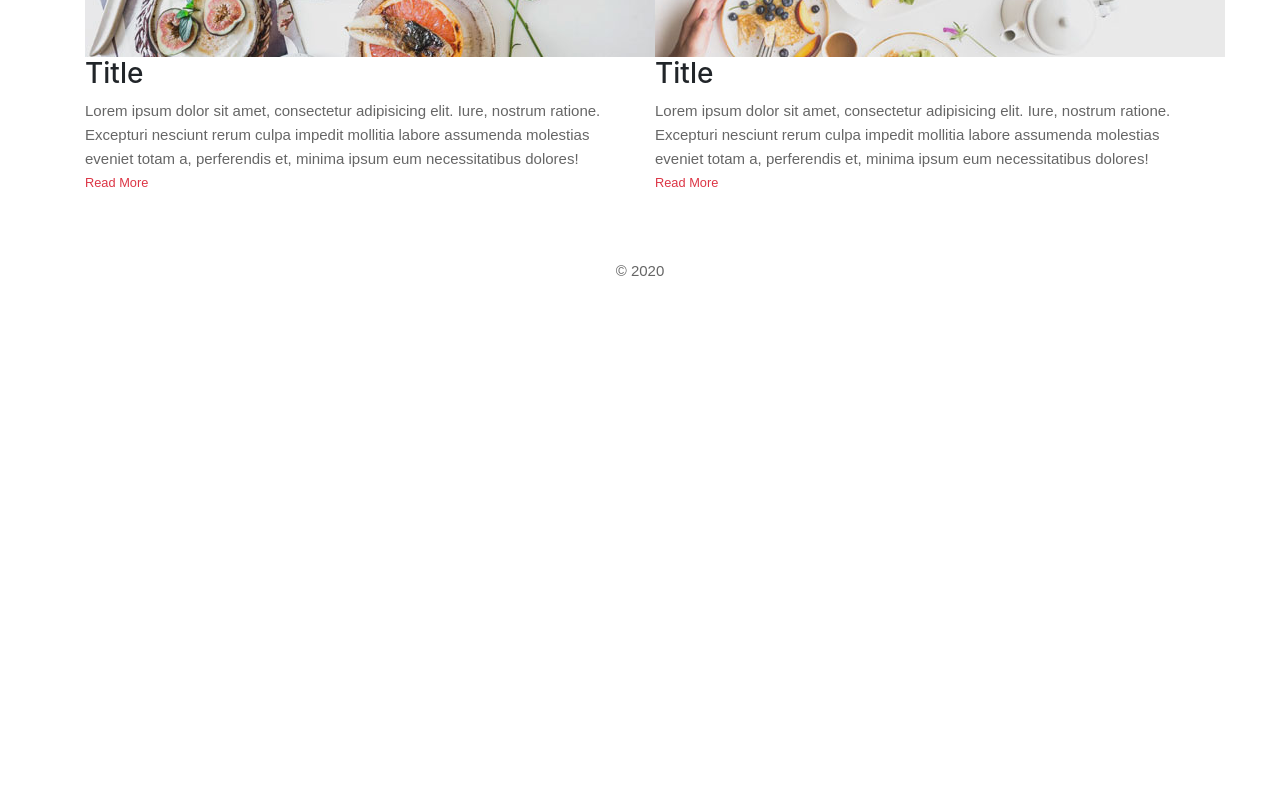
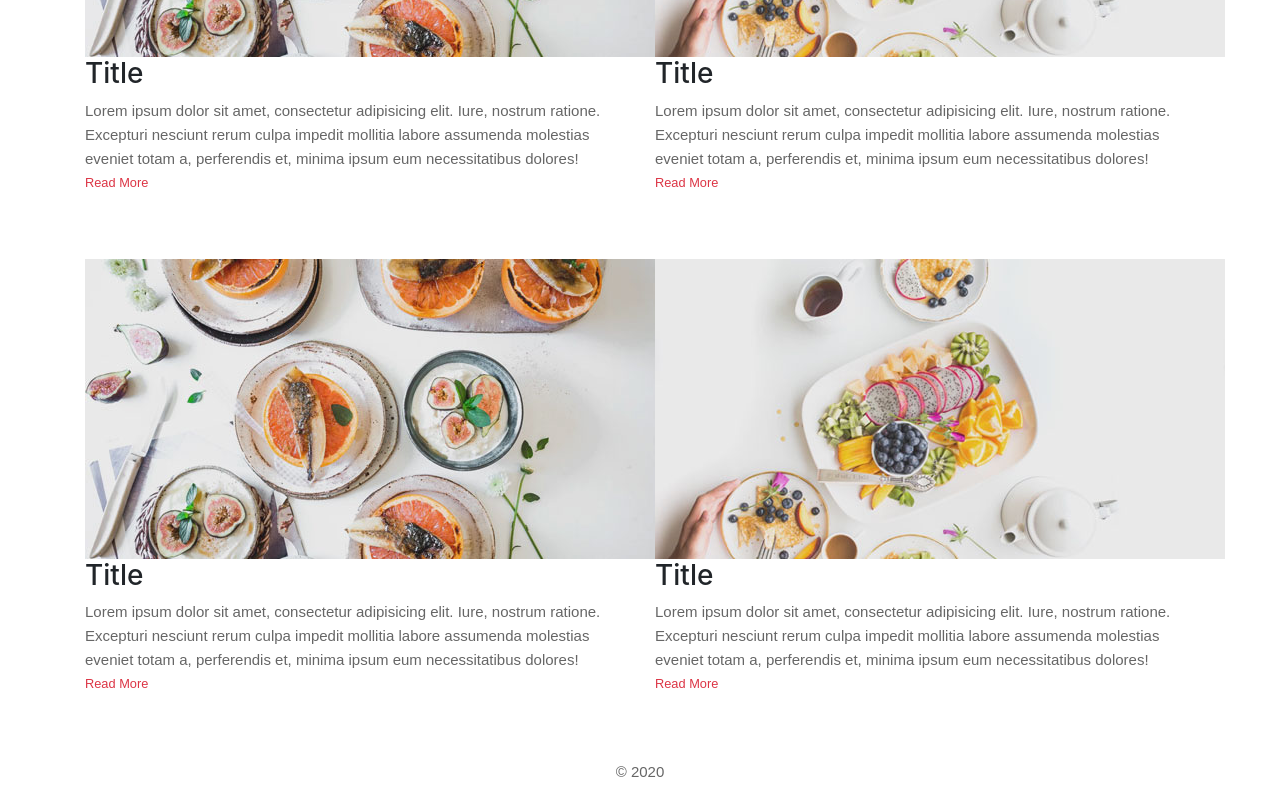
Before and after one commit to JhonathanMusa/practice-web-vue-1, a Vue app: page /lifestyle in a window 1280 px wide. Shown: the part 392-1192 px from the top of the page. Before the commit the page ends 800 px from the top, so only its background shows below. Built offline with nearby package versions, Linux system fonts and the light colour scheme.

Commit message:
changing some styles 3

```diff
--- a/public/css/style.css
+++ b/public/css/style.css
@@ -31,3 +31,8 @@ p {
 ins {
   color: #f00;
 }
+
+
+.container-home{
+  background: #f00;
+}
--- a/public/index.html
+++ b/public/index.html
@@ -1,38 +1,32 @@
 <!DOCTYPE html>
 <html lang="en">
+
 <head>
   <meta charset="utf-8" />
   <meta http-equiv="X-UA-Compatible" content="IE=edge" />
   <meta name="viewport" content="width=device-width,initial-scale=1.0" />
   <link rel="icon" href="<%= BASE_URL %>favicon.ico" />
   <link rel="stylesheet" href="css/style.css">
-    <link
-      rel="stylesheet"
-      href="https://cdn.jsdelivr.net/npm/bootstrap@4.5.3/dist/css/bootstrap.min.css"
-      integrity="sha384-TX8t27EcRE3e/ihU7zmQxVncDAy5uIKz4rEkgIXeMed4M0jlfIDPvg6uqKI2xXr2"
-      crossorigin="anonymous"
-    />
+  <link rel="stylesheet" href="https://cdn.jsdelivr.net/npm/bootstrap@4.5.3/dist/css/bootstrap.min.css"
+    integrity="sha384-TX8t27EcRE3e/ihU7zmQxVncDAy5uIKz4rEkgIXeMed4M0jlfIDPvg6uqKI2xXr2" crossorigin="anonymous" />
+  <script src="https://kit.fontawesome.com/64fe137729.js" crossorigin="anonymous"></script>
   <title><%= htmlWebpackPlugin.options.title %></title>
 </head>
+
 <body>
   <noscript>
-      <strong
-        >We're sorry but <%= htmlWebpackPlugin.options.title %> doesn't work
+    <strong>We're sorry but <%= htmlWebpackPlugin.options.title %> doesn't work
       properly without JavaScript enabled. Please enable it to
-        continue.</strong
-      >
+      continue.</strong>
   </noscript>
   <div id="app"></div>
   <!-- built files will be auto injected -->
-    <script
-      src="https://code.jquery.com/jquery-3.5.1.slim.min.js"
+  <script src="https://code.jquery.com/jquery-3.5.1.slim.min.js"
     integrity="sha384-DfXdz2htPH0lsSSs5nCTpuj/zy4C+OGpamoFVy38MVBnE+IbbVYUew+OrCXaRkfj"
-      crossorigin="anonymous"
-    ></script>
-    <script
-      src="https://cdn.jsdelivr.net/npm/bootstrap@4.5.3/dist/js/bootstrap.bundle.min.js"
+    crossorigin="anonymous"></script>
+  <script src="https://cdn.jsdelivr.net/npm/bootstrap@4.5.3/dist/js/bootstrap.bundle.min.js"
     integrity="sha384-ho+j7jyWK8fNQe+A12Hb8AhRq26LrZ/JpcUGGOn+Y7RsweNrtN/tE3MoK7ZeZDyx"
-      crossorigin="anonymous"
-    ></script>
+    crossorigin="anonymous"></script>
 </body>
+
 </html>
--- a/src/components/Footer.vue
+++ b/src/components/Footer.vue
@@ -1,7 +1,7 @@
 <template>
   <div class="app">
     <footer class="text-center">
-      <p class="mt-5">&copy; 2020</p>
+        <p class="mt-5">&copy; 2020</p>
     </footer>
   </div>
 </template>
--- a/src/components/Header.vue
+++ b/src/components/Header.vue
@@ -33,12 +33,11 @@
               Features
             </a>
             <div class="dropdown-menu" aria-labelledby="navbarDropdown">
-              <a class="dropdown-item" href="Posts"
-                ><small> Posts </small></a
+              <a class="dropdown-item" href="Posts"><small> Posts </small></a>
+              <a class="dropdown-item" href="Products"
+                ><small>Products</small></a
               >
-              <a class="dropdown-item" href="Products"><small>Products</small></a>
               <!-- <div class="dropdown-divider"></div> -->
-              <a class="dropdown-item" href="#"><small>Pages</small></a>
             </div>
           </li>
           <li class="nav-item active">
--- a/src/views/Home.vue
+++ b/src/views/Home.vue
@@ -2,8 +2,9 @@
   <div class="home">
     <Header />
     <h1 class="text-center">Home page</h1>
+
     <div class="row mt-5">
-      <div class="col-lg-8 col-md-12 text-center">
+      <div class="col-lg-8 text-center">
         <h3>Article</h3>
         <p class="text-justify">
           Lorem ipsum dolor sit amet consectetur adipisicing elit. Quae, debitis
@@ -17,7 +18,7 @@
           odit quasi deserunt a ea!
         </p>
       </div>
-      <div class="col-lg-4 col-md-12 text-center">
+      <div class="col-lg-4 text-center">
         <h3>Aside</h3>
         <p class="text-justify">
           Lorem ipsum dolor sit amet consectetur adipisicing elit. Quae, debitis
@@ -26,6 +27,7 @@
         </p>
       </div>
     </div>
+
     <div class="row mt-5">
       <div class="col-lg-6 col-md-6">
         <h3 class="text-center">Post</h3>
--- a/src/views/Lifestyle.vue
+++ b/src/views/Lifestyle.vue
@@ -3,7 +3,7 @@
     <Header />
     <h1 class="text-center mb-5">Lifestyle</h1>
     <div class="row">
-      <div class="col-lg-6 col-md-6" >
+      <div class="col-lg-6 col-md-6">
         <img src="../../public/upload/blog/home5/a3.jpg" alt="" />
         <h3>Title</h3>
         <p class="mb-0">
@@ -14,7 +14,31 @@
         </p>
         <p class="text-danger small">Read More</p>
       </div>
-      <div class="col-lg--6 col-md-6" >
+      <div class="col-lg--6 col-md-6">
+        <img src="../../public/upload/blog/home5/a4.jpg" alt="" />
+        <h3>Title</h3>
+        <p class="mb-0">
+          Lorem ipsum dolor sit amet, consectetur adipisicing elit. Iure,
+          nostrum ratione. Excepturi nesciunt rerum culpa impedit mollitia
+          labore assumenda molestias eveniet totam a, perferendis et, minima
+          ipsum eum necessitatibus dolores!
+        </p>
+        <p class="text-danger small">Read More</p>
+      </div>
+    </div>
+    <div class="row mt-5">
+      <div class="col-lg-6 col-md-6">
+        <img src="../../public/upload/blog/home5/a3.jpg" alt="" />
+        <h3>Title</h3>
+        <p class="mb-0">
+          Lorem ipsum dolor sit amet, consectetur adipisicing elit. Iure,
+          nostrum ratione. Excepturi nesciunt rerum culpa impedit mollitia
+          labore assumenda molestias eveniet totam a, perferendis et, minima
+          ipsum eum necessitatibus dolores!
+        </p>
+        <p class="text-danger small">Read More</p>
+      </div>
+      <div class="col-lg--6 col-md-6">
         <img src="../../public/upload/blog/home5/a4.jpg" alt="" />
         <h3>Title</h3>
         <p class="mb-0">
@@ -32,8 +56,7 @@
 
 <script>
 import Header from "@/components/Header.vue";
-import Footer from "@/components/Footer.vue"
-
+import Footer from "@/components/Footer.vue";
 
 export default {
   name: "Lifestyle",
```
Lines whose indentation alone changed are shown as unchanged.
